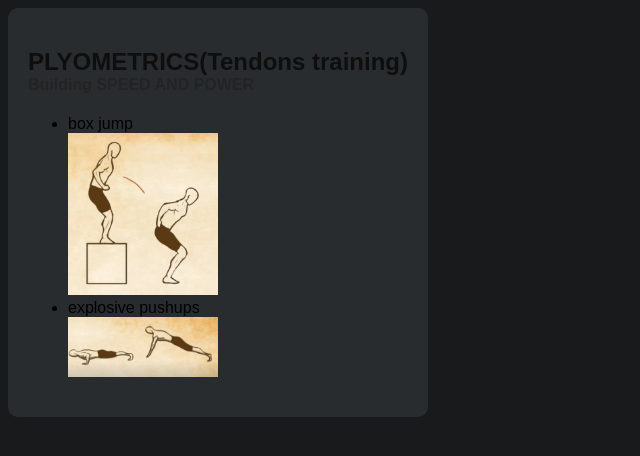
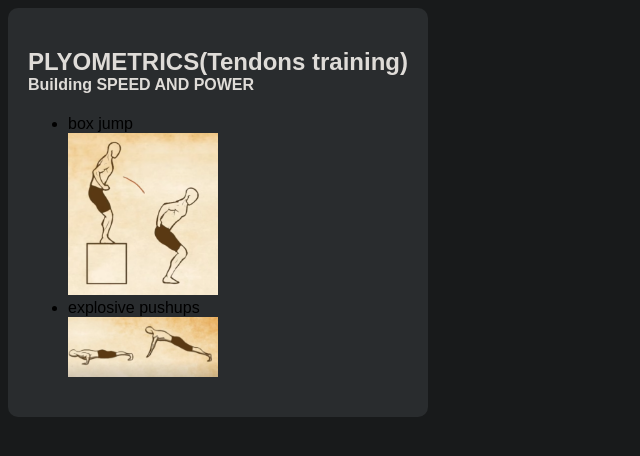
Before and after one commit to swerce/images, a plain HTML site: page index.html in a window 1280 px wide. Shown: the whole page, without its empty margins (0-640 px from the left). Drawn offline with Linux system fonts and the light colour scheme.

Commit message:
Update style.css

```diff
--- a/style.css
+++ b/style.css
@@ -12,11 +12,11 @@ body{
   border-radius:10px;
 }
 .PLYOMETRICS h2{
-  color:#0e0e0e;
+  color:#dfdcd8;
 }
 .PLYOMETRICS h4{
   margin-top:-20px;
-  color:#232323;
+  color:#dfdcd8;
 }
 img{
   width:150px;
```
